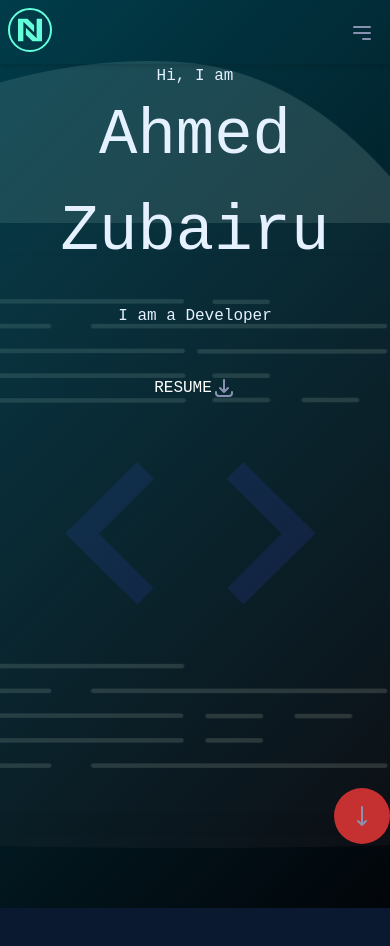
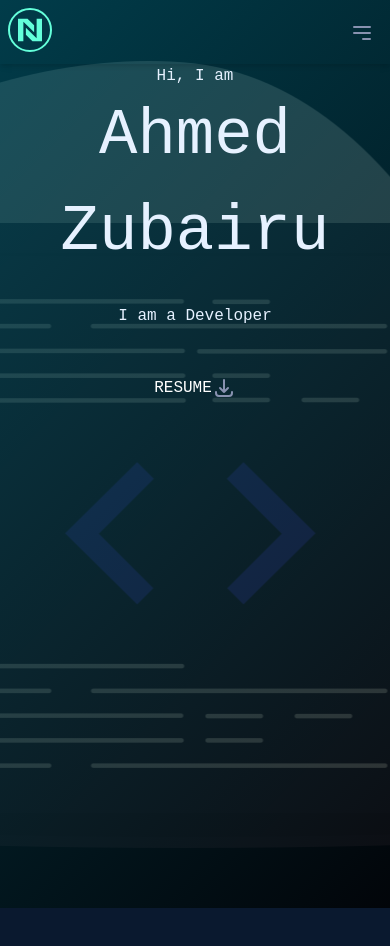
Before and after one commit to newtronahmed/portfolio, a React (Create React App) app: page / in a window 390 px wide. Shown: the top 946 px of the page. Built offline with nearby package versions, Linux system fonts and the light colour scheme; a web font is replaced by a local one.

Commit message:
removed scroll to top

```diff
--- a/src/App.js
+++ b/src/App.js
@@ -58,20 +58,20 @@ const App = () => {
   const skills = [nodejs, javascript, laravel, react, mysql, sass];
   */
   return (
-    <div id="App relative">
+    <div id="App ">
       <Welcome openNav={openNav} setOpenNav={setOpenNav} />
       <About />
       <Services />
       <Work />
       <Contact />
       <Footer />
-      <div className="rounded-full  md:hidden scrollToTop bottom-0 right-0  px-4 py-4 bg-red-700 fixed text-center">
+      {/* <div className="rounded-full  md:hidden scrollToTop bottom-0 right-0  px-4 py-4 bg-red-700 fixed text-center">
         <a href="#app" rel="noopener noreferrer">
           <svg xmlns="http://www.w3.org/2000/svg" className="h-6 w-6" fill="none" viewBox="0 0 24 24" stroke="currentColor">
             <path strokeLinecap="round" strokeLinejoin="round" strokeWidth={2} d="M16 17l-4 4m0 0l-4-4m4 4V3" />
           </svg>
         </a>
-      </div>
+      </div> */}
     </div>
   );
 };
--- a/src/components/about.js
+++ b/src/components/about.js
@@ -1,5 +1,5 @@
 import React from "react";
-import programmer from "../images/webdev.jpg";
+// import programmer from "../images/webdev.jpg";
 function About() {
   return (
     <section id="about" className="">
@@ -31,7 +31,7 @@ function About() {
             </a> an sms platform during my internship.
             <br />
             <br />
-            When am not working , you'll catch me watching anime .
+            When am not working , you'll find me watching anime .
           </div>
         </div>
       </div>
--- a/src/projects.js
+++ b/src/projects.js
@@ -17,7 +17,7 @@ const projects = [
     title: "Nextjs Ecommerce website + paypal integration",
     stack: ["nextjs", "material-ui", "paypal", "vercel"],
     image: ahmedzona,
-    link: "https://ahmedzona.herokuapp.com",
+    link: "https://ahmedzona.vercel.app",
   },
   {
     title: "React Commercejs Stripe Ecommerce Project",
```
Also changed, not shown: public/assets/bg.png (added), public/assets/creator.gif (added).
